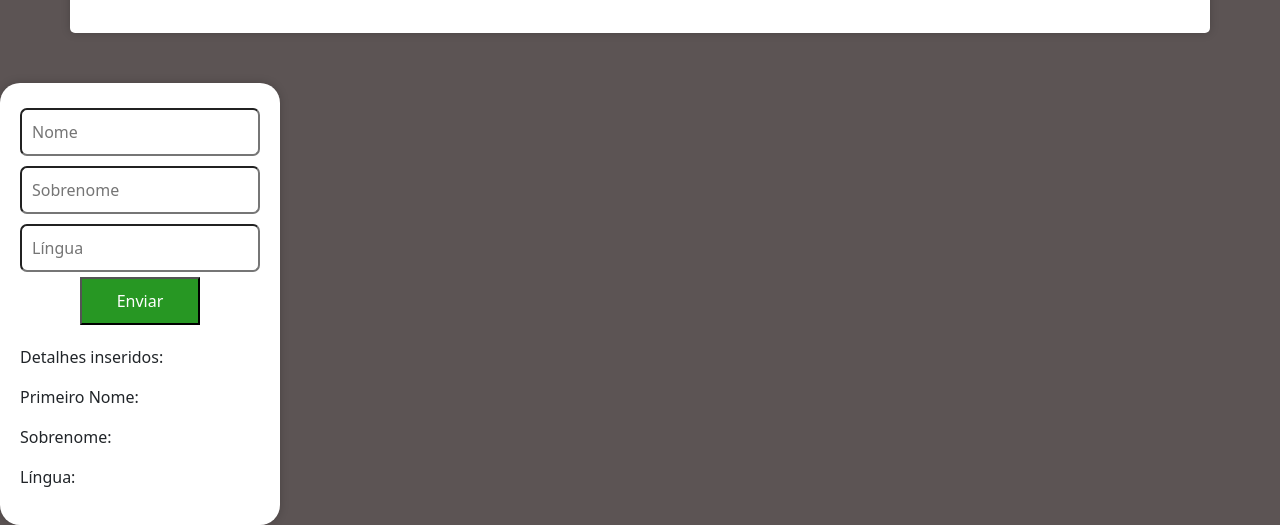
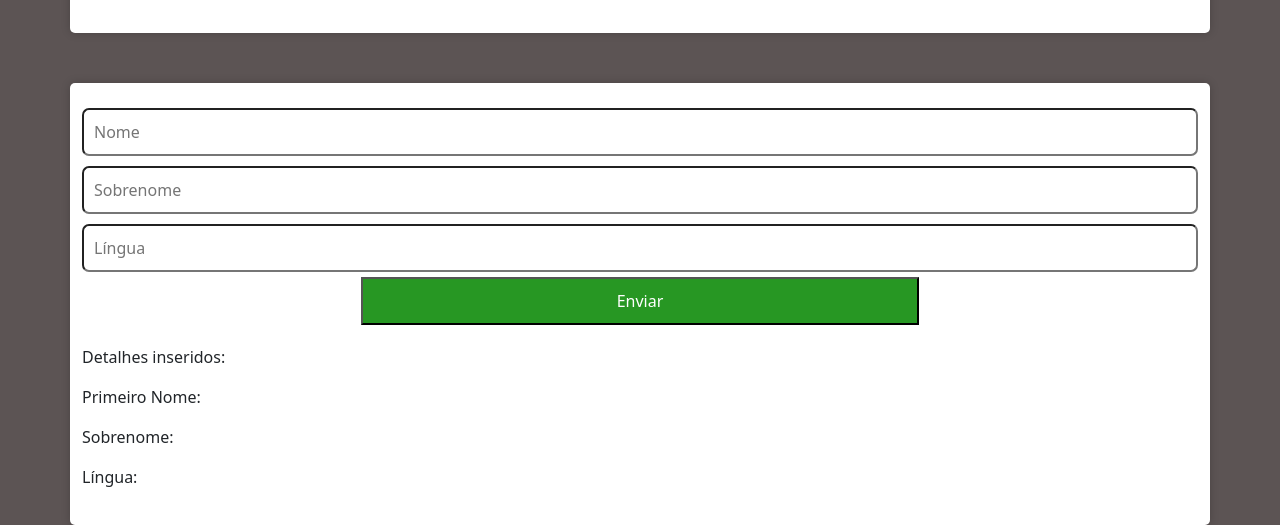
Before and after one commit to guilhermelemematos/JavaScriptBasico, a plain HTML site: page Objetos/index.html in a window 1280 px wide. Shown: the part 325-850 px from the top of the page. Drawn offline with nearby package versions, Linux system fonts and the light colour scheme.

Commit message:
Add files via upload

```diff
--- a/Objetos/css/style.css
+++ b/Objetos/css/style.css
@@ -20,8 +20,6 @@ body {
 }
 .container1{
     max-width: 600px;
-    margin-left: auto;
-    margin-right: 1000px;
     padding: 20px;
     background-color: white;
     border-radius: 20px;
--- a/Objetos/index.html
+++ b/Objetos/index.html
@@ -22,7 +22,7 @@
         <h1> Programação orientada a objetos</h1>
         <p>Programação orientada a objetos (POO, ou OOP segundo as suas siglas em inglês) é um paradigma de programação baseado no conceito de "objetos", que podem conter dados na forma de campos, também conhecidos como atributos, e códigos, na forma de procedimentos, também conhecidos como métodos. Uma característica de objetos é que um procedimento de objeto pode acessar, e geralmente modificar, os campos de dados do objeto com o qual eles estão associados (objetos possuem uma noção de "this" (este) ou "self" (próprio)).</p>
     </div>
-    <div class="container1">
+    <div class="container">
         <form id="personForm">
             <input type="text" id="firstName" placeholder="Nome">
             <input type="text" id="lastName" placeholder="Sobrenome">
```
